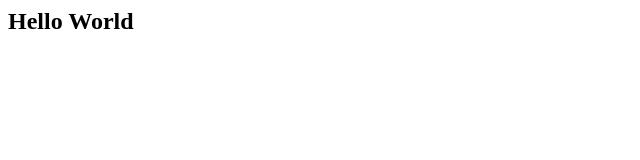
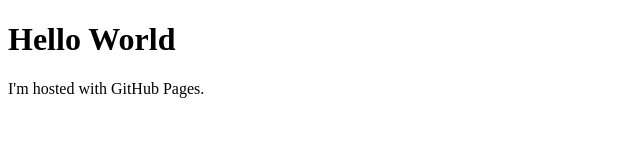
Before and after one commit to AnimaComedenti/AnimaComedenti.github.io, a plain HTML site: page index.html in a window 1280 px wide. Shown: the whole page, without its empty margins (0-640 px from the left). Drawn offline with Linux system fonts and the light colour scheme.

Commit message:
Update index.html

```diff
--- a/index.html
+++ b/index.html
@@ -1,6 +1,7 @@
+<!DOCTYPE html>
 <html>
-    <head></head>
-    <body>
-        <h2> Hello World</h2>
-    </body>
+<body>
+<h1>Hello World</h1>
+<p>I'm hosted with GitHub Pages.</p>
+</body>
 </html>
```
